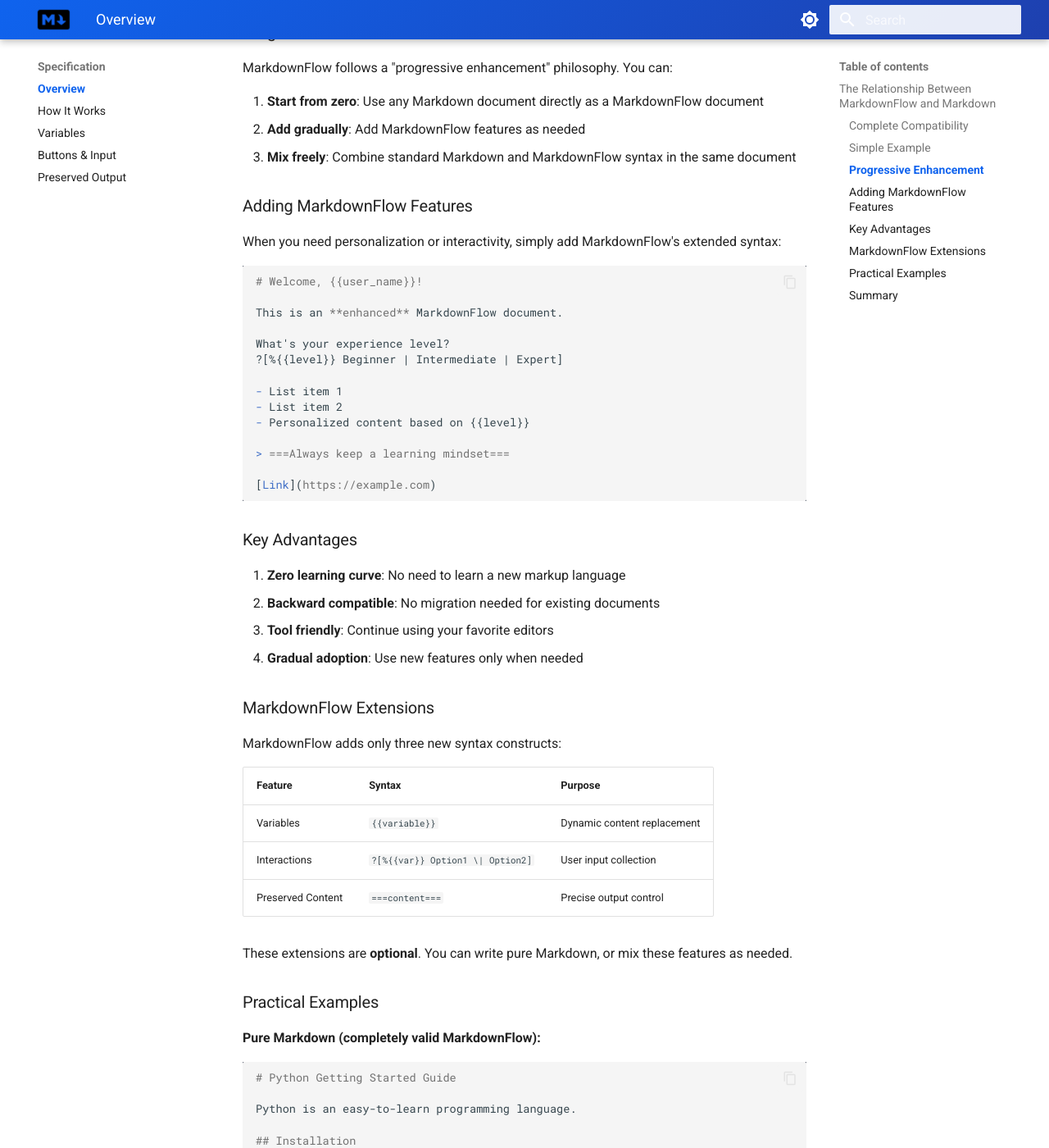
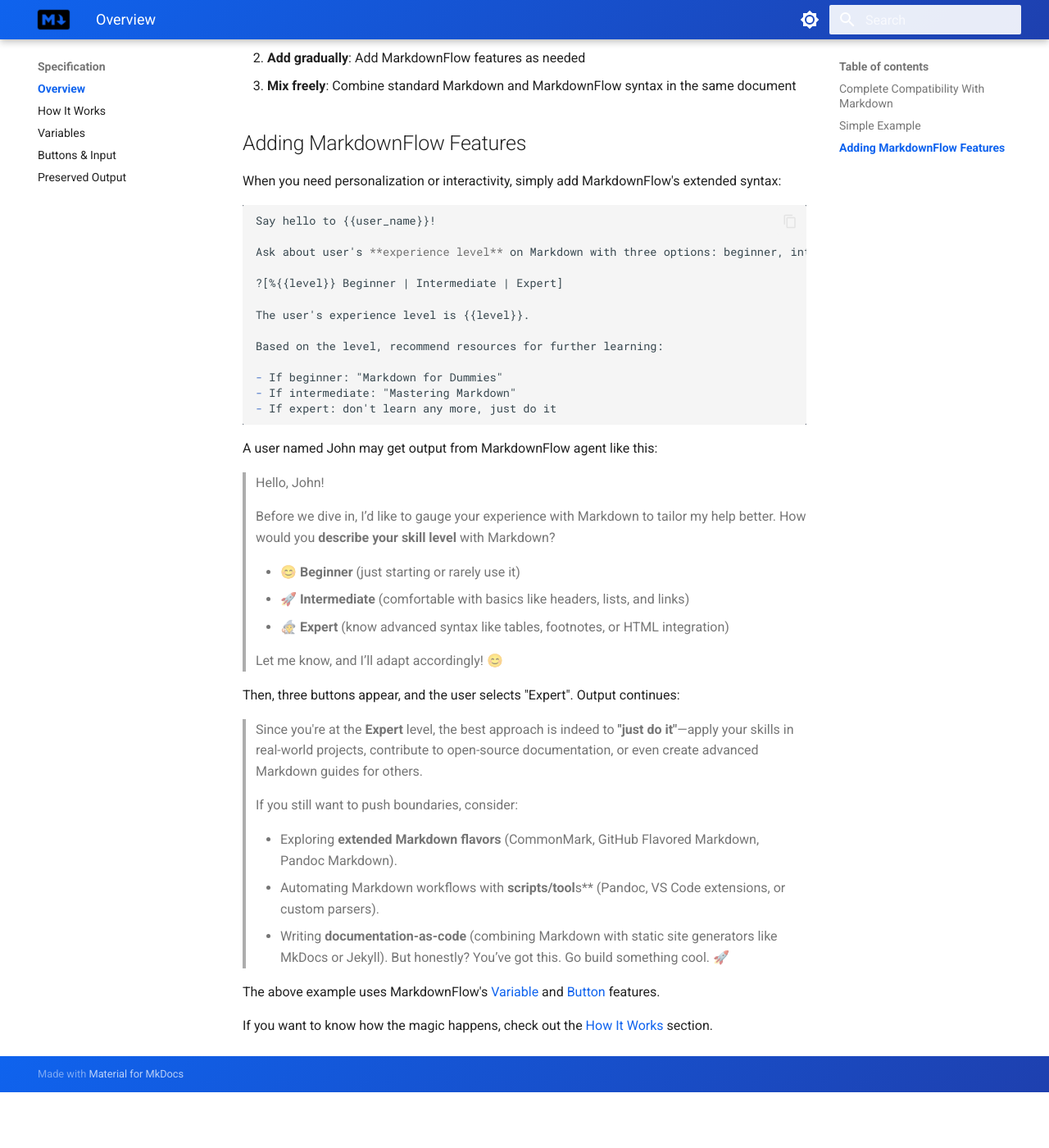
Before and after one commit to ai-shifu/markdown-flow, an MkDocs documentation site: the page built from docs/docs/specification/overview.md, in a window 1280 px wide and 1400 px high, scrolled down 982 px. Shown: the whole window at 82% size. Built offline with MkDocs 1.6.1 and Material for MkDocs 9.7.7, drawn with Linux system fonts in a browser that asks for light colours; after the commit the page ends 2314 px from its top, so only the background shows below that; some of the changed text lies outside the part shown.

Commit message:
Add "Writing for AI, Not Humans" core principle section
- Introduce fundamental paradigm shift in how-it-works.md
- Restructure overview.md with clearer examples and progressive enhancement
- Emphasize that content serves as AI prompts rather than direct reader content
- Add practical examples showing difference between traditional and MarkdownFlow approaches

🤖 Generated with [Claude Code](https://claude.ai/code)

Co-Authored-By: Claude <noreply@anthropic.com>

````diff
--- a/docs/docs/specification/overview.md
+++ b/docs/docs/specification/overview.md
@@ -1,10 +1,8 @@
 # Overview
-
-## The Relationship Between MarkdownFlow and Markdown
 
 MarkdownFlow is a natural extension of Markdown, not a replacement. Like GitHub Flavored Markdown (GFM) or CommonMark extensions that enhanced the original Markdown, MarkdownFlow adds new capabilities while maintaining complete compatibility.
 
-### Complete Compatibility
+## Complete Compatibility With Markdown
 
 **All your Markdown knowledge and habits remain valid:**
 
@@ -13,7 +11,7 @@ MarkdownFlow is a natural extension of Markdown, not a replacement. Like GitHub
 - Existing Markdown documents work in MarkdownFlow without modification
 - Your favorite Markdown editors and toolchains continue to work
 
-### Simple Example
+## Simple Example
 
 Here's a standard Markdown document:
 
@@ -32,91 +30,55 @@ This is a **standard** Markdown document.
 
 This document behaves exactly the same in MarkdownFlow. You don't need to change anything.
 
-### Progressive Enhancement
-
-MarkdownFlow follows a "progressive enhancement" philosophy. You can:
+Therefore, you can:
 
 1. **Start from zero**: Use any Markdown document directly as a MarkdownFlow document
 2. **Add gradually**: Add MarkdownFlow features as needed
 3. **Mix freely**: Combine standard Markdown and MarkdownFlow syntax in the same document
 
-### Adding MarkdownFlow Features
+## Adding MarkdownFlow Features
 
 When you need personalization or interactivity, simply add MarkdownFlow's extended syntax:
 
 ```markdown
-# Welcome, {{user_name}}!
+Say hello to {{user_name}}!
 
-This is an **enhanced** MarkdownFlow document.
+Ask about user's **experience level** on Markdown with three options: beginner, intermediate, and expert.
 
-What's your experience level?
 ?[%{{level}} Beginner | Intermediate | Expert]
 
-- List item 1
-- List item 2
-- Personalized content based on {{level}}
+The user's experience level is {{level}}.
 
-> ===Always keep a learning mindset===
+Based on the level, recommend resources for further learning:
 
-[Link](https://example.com)
+- If beginner: "Markdown for Dummies"
+- If intermediate: "Mastering Markdown"
+- If expert: don't learn any more, just do it
 ```
 
-### Key Advantages
+A user named John may get output from MarkdownFlow agent like this:
 
-1. **Zero learning curve**: No need to learn a new markup language
-2. **Backward compatible**: No migration needed for existing documents
-3. **Tool friendly**: Continue using your favorite editors
-4. **Gradual adoption**: Use new features only when needed
+> Hello, John!
+>
+> Before we dive in, I’d like to gauge your experience with Markdown to tailor my help better. How would you **describe your skill level** with Markdown?
+>
+> - 😊 **Beginner** (just starting or rarely use it)
+> - 🚀 **Intermediate** (comfortable with basics like headers, lists, and links)
+> - 🧙 **Expert** (know advanced syntax like tables, footnotes, or HTML integration)
+>
+> Let me know, and I’ll adapt accordingly! 😊
 
-### MarkdownFlow Extensions
+Then, three buttons appear, and the user selects "Expert". Output continues:
 
-MarkdownFlow adds only three new syntax constructs:
+> Since you're at the **Expert** level, the best approach is indeed to **"just do it"**—apply your skills in real-world projects, contribute to open-source documentation, or even create advanced Markdown guides for others.
+>
+> If you still want to push boundaries, consider:
+>
+> - Exploring **extended Markdown flavors** (CommonMark, GitHub Flavored Markdown, Pandoc Markdown).
+> - Automating Markdown workflows with **scripts/tool**s\*\* (Pandoc, VS Code extensions, or custom parsers).
+> - Writing **documentation-as-code** (combining Markdown with static site generators like MkDocs or Jekyll).
+>   But honestly? You’ve got this. Go build something cool. 🚀
 
-| Feature           | Syntax                           | Purpose                     |
-| ----------------- | -------------------------------- | --------------------------- |
-| Variables         | `{{variable}}`                   | Dynamic content replacement |
-| Interactions      | `?[%{{var}} Option1 \| Option2]` | User input collection       |
-| Preserved Content | `===content===`                  | Precise output control      |
+The above example uses MarkdownFlow's [Variable](../variables) and [Button](../button-input) features.
 
-These extensions are **optional**. You can write pure Markdown, or mix these features as needed.
-
-### Practical Examples
-
-**Pure Markdown (completely valid MarkdownFlow):**
-
-```markdown
-# Python Getting Started Guide
-
-Python is an easy-to-learn programming language.
-
-## Installation
-
-1. Download Python
-2. Run the installer
-3. Verify installation
-```
-
-**Enhanced MarkdownFlow version:**
-
-```markdown
-# Python Getting Started Guide
-
-Python is an easy-to-learn programming language.
-
-What operating system are you using?
-?[%{{os}} Windows | macOS | Linux]
-
-## Installation
-
-For your {{os}} system, follow these steps:
-
-1. Download Python for {{os}}
-2. Run the installer
-3. Verify installation: ===python --version===
-```
-
-### Summary
-
-MarkdownFlow doesn't change how you write Markdown—it simply provides more possibilities when you need them. Just as you can write Markdown without using tables, you can write MarkdownFlow documents without using any MarkdownFlow features.
-
-The choice is always yours.
+If you want to know how the magic happens, check out the [How It Works](../how-it-works) section.
````
Also changed, not shown: docs/docs/specification/how-it-works.md (+37 -16 lines).
